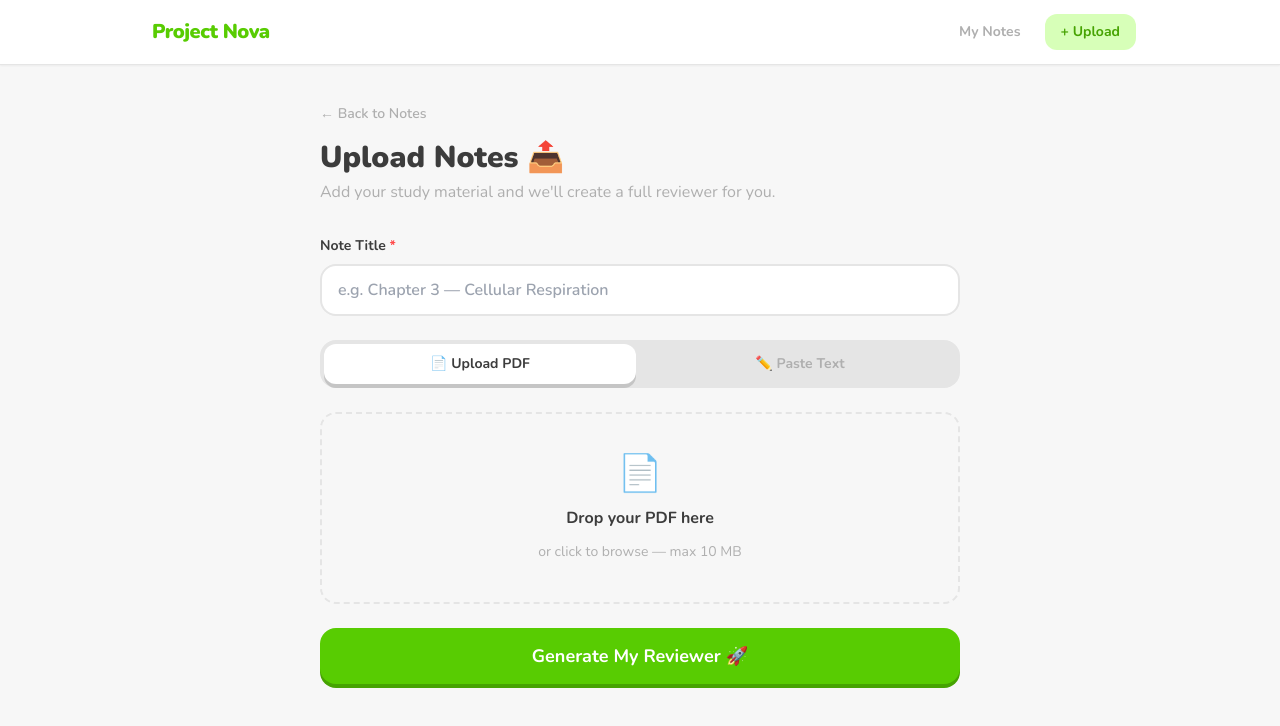
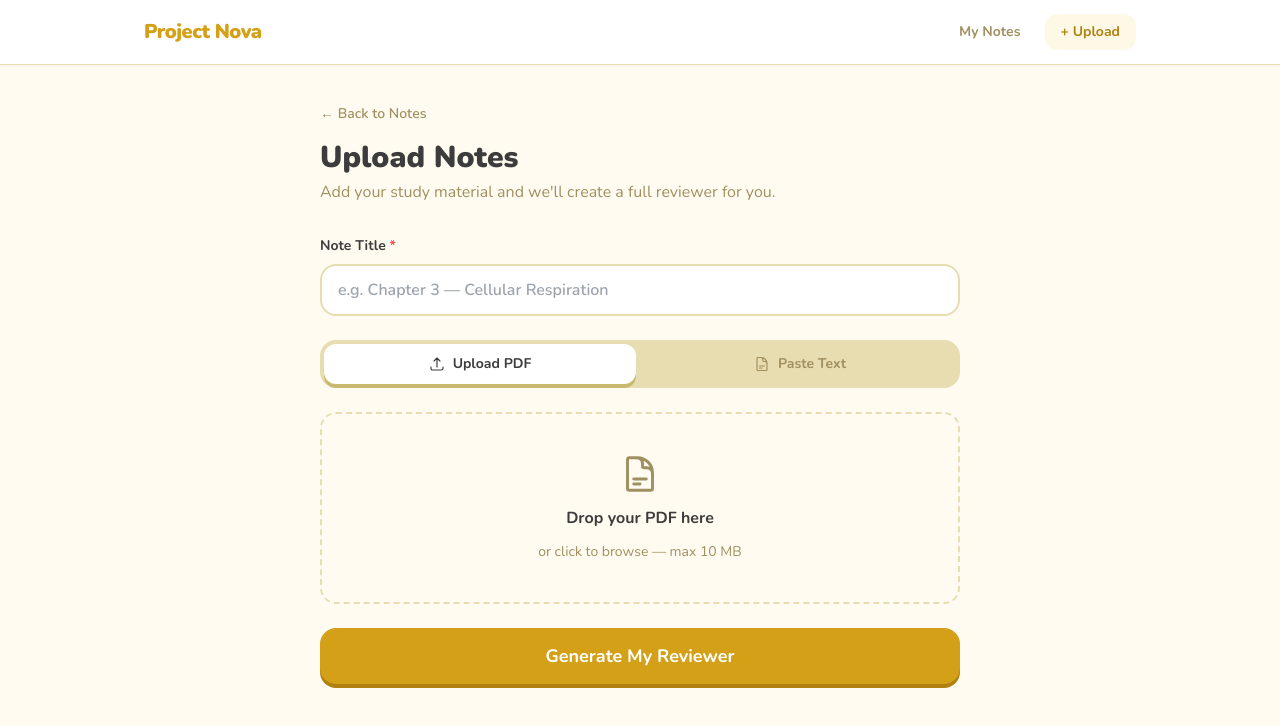
Before and after one commit to SSerafinn/Project-Nova, a React (Vite) app in the folder client/: page /upload in a window 1280 px wide. Shown: the top 726 px of the page. Built offline with nearby package versions, Linux system fonts and the light colour scheme; the HTML template or start-up script is replaced by a standard one.

Commit message:
Updated: App Styling

```diff
--- a/client/src/components/Navbar.jsx
+++ b/client/src/components/Navbar.jsx
@@ -11,7 +11,6 @@ export default function Navbar() {
       <div className="max-w-5xl mx-auto px-4 h-16 flex items-center justify-between">
         {/* Logo */}
         <Link to="/" className="flex items-center gap-2 no-underline">
-          <span className="text-2xl"></span>
           <span className="text-xl font-black text-primary tracking-tight">Project Nova</span>
         </Link>
 
--- a/client/src/components/QuizQuestion.jsx
+++ b/client/src/components/QuizQuestion.jsx
@@ -1,5 +1,6 @@
 import React, { useState } from 'react';
 import confetti from 'canvas-confetti';
+import { CheckIcon, XMarkIcon } from './Icons';
 
 function getChoiceStyle(choice, selected, correct, revealed) {
   if (!revealed) {
@@ -33,7 +34,7 @@ export default function QuizQuestion({ question, choices, correctAnswer, onAnswe
         spread: 80,
         angle: 90,
         origin: { y: 0.55 },
-        colors: ['#58CC02', '#1CB0F6', '#FF9600', '#FF4B4B'],
+        colors: ['#D4A017', '#C86A14', '#B08010', '#FEF9E7'],
       });
     }
 
@@ -77,9 +78,13 @@ export default function QuizQuestion({ question, choices, correctAnswer, onAnswe
             }
           `}
         >
-          {selected === correctAnswer
-            ? '🎉 Correct! Great job!'
-            : `❌ Not quite! The answer was: "${correctAnswer}"`}
+          <span className="flex items-center gap-2">
+            {selected === correctAnswer ? (
+              <><CheckIcon className="w-4 h-4 shrink-0" /> Correct! Great job!</>
+            ) : (
+              <><XMarkIcon className="w-4 h-4 shrink-0" /> Not quite! The answer was: &ldquo;{correctAnswer}&rdquo;</>
+            )}
+          </span>
         </div>
       )}
 
@@ -88,7 +93,7 @@ export default function QuizQuestion({ question, choices, correctAnswer, onAnswe
         <button
           onClick={handleCheck}
           className="btn-chunky w-full bg-primary text-white py-3.5 rounded-2xl font-extrabold text-base transition-colors hover:bg-primary-dark animate-bounceIn"
-          style={{ boxShadow: '0px 4px 0px #46A302' }}
+          style={{ boxShadow: '0px 4px 0px #B08010' }}
         >
           Check Answer
         </button>
--- a/client/src/components/UploadZone.jsx
+++ b/client/src/components/UploadZone.jsx
@@ -1,5 +1,6 @@
 import React from 'react';
 import { useDropzone } from 'react-dropzone';
+import { XCircleIcon, CheckCircleIcon, CloudArrowUpIcon, DocumentTextIcon } from './Icons';
 
 export default function UploadZone({ onFileAccepted }) {
   const { getRootProps, getInputProps, isDragActive, isDragReject, acceptedFiles } = useDropzone({
@@ -27,23 +28,23 @@ export default function UploadZone({ onFileAccepted }) {
       <div className="flex flex-col items-center gap-3">
         {isDragReject ? (
           <>
-            <span className="text-4xl">❌</span>
+            <XCircleIcon className="w-10 h-10 text-danger" />
             <p className="font-bold text-danger">Only PDF files are supported!</p>
           </>
         ) : fileName ? (
           <>
-            <span className="text-4xl">✅</span>
+            <CheckCircleIcon className="w-10 h-10 text-primary" />
             <p className="font-bold text-primary">{fileName}</p>
             <p className="text-sm text-muted">Click or drop to replace</p>
           </>
         ) : isDragActive ? (
           <>
-            <span className="text-4xl">📂</span>
+            <CloudArrowUpIcon className="w-10 h-10 text-primary" />
             <p className="font-bold text-primary">Drop it here!</p>
           </>
         ) : (
           <>
-            <span className="text-4xl">📄</span>
+            <DocumentTextIcon className="w-10 h-10 text-muted" />
             <p className="font-bold text-[#3C3C3C]">Drop your PDF here</p>
             <p className="text-sm text-muted">or click to browse — max 10 MB</p>
           </>
--- a/client/src/components/ui/Button.jsx
+++ b/client/src/components/ui/Button.jsx
@@ -3,18 +3,18 @@ import React from 'react';
 const VARIANTS = {
   primary: {
     base: 'bg-primary text-white hover:bg-primary-dark',
-    shadow: '0px 4px 0px #46A302',
-    border: '#46A302',
+    shadow: '0px 4px 0px #B08010',
+    border: '#B08010',
   },
   secondary: {
     base: 'bg-secondary text-white hover:bg-secondary-dark',
-    shadow: '0px 4px 0px #049BE5',
-    border: '#049BE5',
+    shadow: '0px 4px 0px #57534E',
+    border: '#57534E',
   },
   accent: {
     base: 'bg-accent text-white hover:bg-accent-dark',
-    shadow: '0px 4px 0px #E08600',
-    border: '#E08600',
+    shadow: '0px 4px 0px #A85510',
+    border: '#A85510',
   },
   danger: {
     base: 'bg-danger text-white hover:bg-danger-dark',
@@ -23,13 +23,13 @@ const VARIANTS = {
   },
   ghost: {
     base: 'bg-white text-[#3C3C3C] border border-border hover:bg-gray-50',
-    shadow: '0px 4px 0px #C5C5C5',
-    border: '#C5C5C5',
+    shadow: '0px 4px 0px #C8B870',
+    border: '#C8B870',
   },
   outline: {
     base: 'bg-white text-primary border-2 border-primary hover:bg-primary-light',
-    shadow: '0px 4px 0px #46A302',
-    border: '#46A302',
+    shadow: '0px 4px 0px #B08010',
+    border: '#B08010',
   },
 };
 
--- a/client/src/index.css
+++ b/client/src/index.css
@@ -4,23 +4,23 @@
 
 /* ─── CSS Custom Properties ───────────────────────────────────────────────── */
 :root {
-  --color-primary: #58cc02;
-  --color-primary-dark: #46a302;
-  --color-primary-light: #d7ffb8;
-  --color-secondary: #1cb0f6;
-  --color-secondary-dark: #049be5;
-  --color-secondary-light: #ddf4ff;
-  --color-accent: #ff9600;
-  --color-accent-dark: #e08600;
-  --color-accent-light: #fff0cc;
+  --color-primary: #d4a017;
+  --color-primary-dark: #b08010;
+  --color-primary-light: #fef9e7;
+  --color-secondary: #78716c;
+  --color-secondary-dark: #57534e;
+  --color-secondary-light: #f5f0e8;
+  --color-accent: #c86a14;
+  --color-accent-dark: #a85510;
+  --color-accent-light: #fdecd0;
   --color-danger: #ff4b4b;
   --color-danger-dark: #ea2b2b;
   --color-danger-light: #ffdddd;
   --color-surface: #ffffff;
-  --color-bg: #f7f7f7;
+  --color-bg: #fffbf0;
   --color-text: #3c3c3c;
-  --color-muted: #afafaf;
-  --color-border: #e5e5e5;
+  --color-muted: #a09060;
+  --color-border: #e8ddb0;
 }
 
 /* ─── Base ─────────────────────────────────────────────────────────────────── */
--- a/client/src/pages/Upload.jsx
+++ b/client/src/pages/Upload.jsx
@@ -3,13 +3,14 @@ import { useNavigate } from 'react-router-dom';
 import UploadZone from '../components/UploadZone';
 import Button from '../components/ui/Button';
 import { uploadFile, saveNote } from '../services/api';
+import { AcademicCapIcon, DocumentTextIcon, UploadIcon } from '../components/Icons';
 
 const LOADING_MESSAGES = [
-  'Reading your notes... 📖',
-  'Finding key concepts... 🧩',
-  'Building your flashcards... 🃏',
-  'Creating quiz questions... 🎯',
-  'Almost ready! ✨',
+  'Reading your notes...',
+  'Finding key concepts...',
+  'Building your flashcards...',
+  'Creating quiz questions...',
+  'Almost ready!',
 ];
 
 export default function Upload() {
@@ -93,7 +94,9 @@ export default function Upload() {
   if (status === 'generating') {
     return (
       <div className="min-h-screen flex flex-col items-center justify-center gap-6 px-4">
-        <div className="text-7xl animate-bounce">🧠</div>
+        <div className="w-20 h-20 rounded-full bg-primary-light flex items-center justify-center animate-bounce">
+          <AcademicCapIcon className="w-10 h-10 text-primary" />
+        </div>
         <h2 className="text-2xl font-extrabold text-[#3C3C3C] text-center">
           Generating your reviewer...
         </h2>
@@ -120,7 +123,7 @@ export default function Upload() {
         >
           ← Back to Notes
         </button>
-        <h1 className="text-3xl font-black text-[#3C3C3C]">Upload Notes 📤</h1>
+        <h1 className="text-3xl font-black text-[#3C3C3C]">Upload Notes</h1>
         <p className="text-muted mt-1">Add your study material and we'll create a full reviewer for you.</p>
       </div>
 
@@ -142,19 +145,20 @@ export default function Upload() {
         {/* Tabs */}
         <div className="flex gap-2 bg-border rounded-2xl p-1">
           {[
-            { id: 'pdf', label: '📄 Upload PDF' },
-            { id: 'text', label: '✏️ Paste Text' },
+            { id: 'pdf', label: 'Upload PDF', Icon: UploadIcon },
+            { id: 'text', label: 'Paste Text', Icon: DocumentTextIcon },
           ].map((t) => (
             <button
               key={t.id}
               type="button"
               onClick={() => setTab(t.id)}
-              className={`flex-1 py-2.5 rounded-xl font-bold text-sm transition-all ${
+              className={`flex-1 flex items-center justify-center gap-2 py-2.5 rounded-xl font-bold text-sm transition-all ${
                 tab === t.id
                   ? 'bg-surface shadow-card text-[#3C3C3C]'
                   : 'text-muted hover:text-[#3C3C3C]'
               }`}
             >
+              <t.Icon className="w-4 h-4" />
               {t.label}
             </button>
           ))}
@@ -180,7 +184,7 @@ export default function Upload() {
         {/* Error */}
         {error && (
           <div className="bg-danger-light border border-danger/20 rounded-2xl px-5 py-3 text-danger-dark font-semibold text-sm">
-            ⚠️ {error}
+            {error}
           </div>
         )}
 
@@ -191,7 +195,7 @@ export default function Upload() {
           size="lg"
           className="w-full"
         >
-          Generate My Reviewer 🚀
+          Generate My Reviewer
         </Button>
       </form>
     </div>
--- a/client/tailwind.config.js
+++ b/client/tailwind.config.js
@@ -5,19 +5,19 @@ export default {
     extend: {
       colors: {
         primary: {
-          DEFAULT: '#58CC02',
-          dark: '#46A302',
-          light: '#D7FFB8',
+          DEFAULT: '#D4A017',
+          dark: '#B08010',
+          light: '#FEF9E7',
         },
         secondary: {
-          DEFAULT: '#1CB0F6',
-          dark: '#049BE5',
-          light: '#DDF4FF',
+          DEFAULT: '#78716C',
+          dark: '#57534E',
+          light: '#F5F0E8',
         },
         accent: {
-          DEFAULT: '#FF9600',
-          dark: '#E08600',
-          light: '#FFF0CC',
+          DEFAULT: '#C86A14',
+          dark: '#A85510',
+          light: '#FDECD0',
         },
         danger: {
           DEFAULT: '#FF4B4B',
@@ -25,9 +25,9 @@ export default {
           light: '#FFDDDD',
         },
         surface: '#FFFFFF',
-        bg: '#F7F7F7',
-        muted: '#AFAFAF',
-        border: '#E5E5E5',
+        bg: '#FFFBF0',
+        muted: '#A09060',
+        border: '#E8DDB0',
       },
       fontFamily: {
         sans: ['Nunito', 'sans-serif'],
@@ -39,9 +39,9 @@ export default {
         '4xl': '2rem',
       },
       boxShadow: {
-        card: '0px 4px 0px #C5C5C5',
-        'card-primary': '0px 4px 0px #46A302',
-        'card-secondary': '0px 4px 0px #049BE5',
+        card: '0px 4px 0px #C8B870',
+        'card-primary': '0px 4px 0px #B08010',
+        'card-secondary': '0px 4px 0px #57534E',
         'card-danger': '0px 4px 0px #EA2B2B',
       },
       keyframes: {
```
Also changed, not shown: client/src/components/NoteCard.jsx (+40 -37 lines), client/src/pages/Flashcards.jsx (+9 -7 lines), client/src/pages/Home.jsx (+12 -9 lines), client/src/pages/Quiz.jsx (+17 -10 lines), client/src/pages/Summary.jsx (+15 -10 lines), 1 other file (tests, documents, lock files or other folders).
